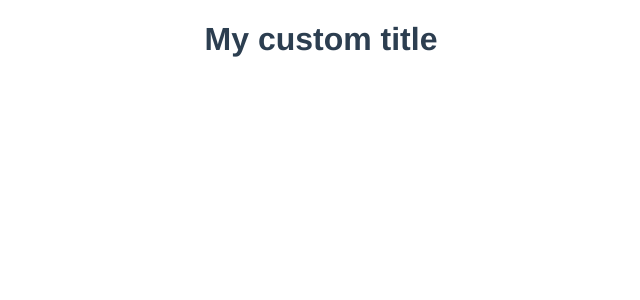
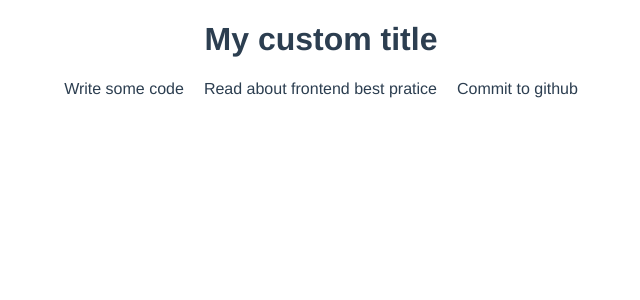
Before and after one commit to ruslanzharkov/vue-todo, a Vue app: page / in a window 1280 px wide. Shown: the top 300 px of the page, without its empty margins (319-959 px from the left). Built offline with nearby package versions, Linux system fonts and the light colour scheme.

Commit message:
Added for in for todos

```diff
--- a/src/components/Main.vue
+++ b/src/components/Main.vue
@@ -1,6 +1,13 @@
 <template>
   <div class="hello">
     <h1>{{title}}</h1>
+    <div>
+      <ul>
+        <li v-for="(todo, index) in todos" v-bind:key="index">
+          {{todo}}
+        </li>
+      </ul>
+    </div>
   </div>
 </template>
 
@@ -10,7 +17,8 @@ import { mapState } from 'vuex';
 export default {
   name: 'HelloWorld',
   computed: mapState([
-    'title'
+    'title',
+    'todos'
   ])
 }
 </script>
--- a/src/store.js
+++ b/src/store.js
@@ -6,7 +6,7 @@ Vue.use(Vuex);
 export default new Vuex.Store({
   state: {
     title: 'My custom title',
-    links: [
+    todos: [
       'Write some code',
       'Read about frontend best pratice',
       'Commit to github',
```
